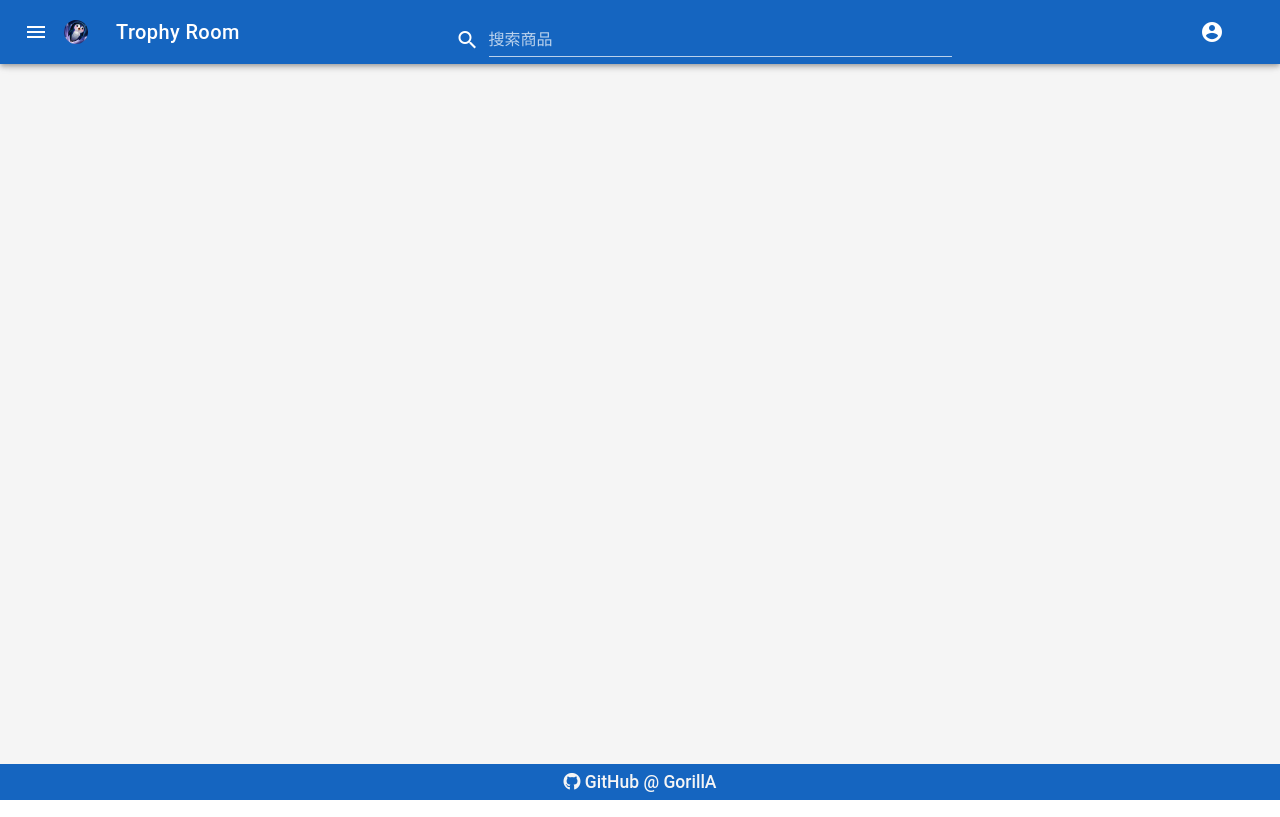
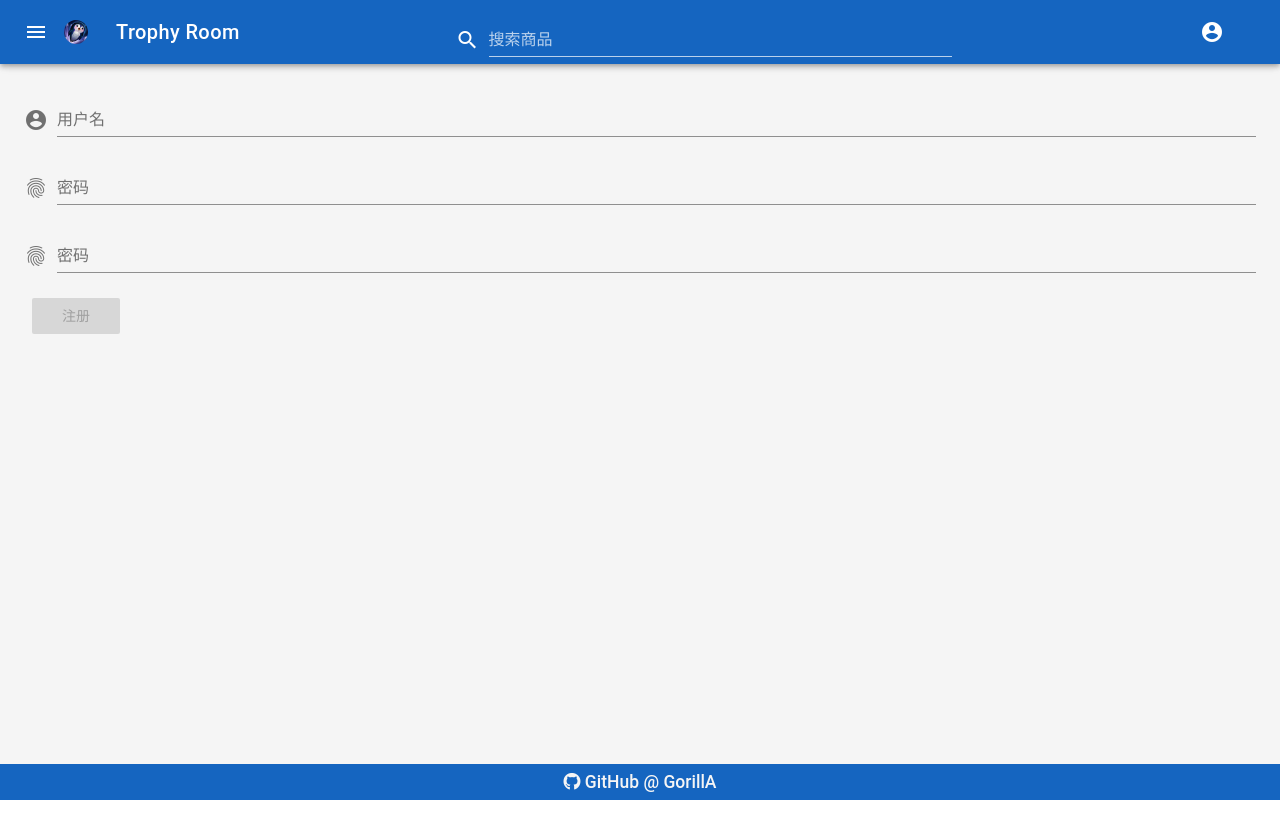
Before and after one commit to impacnHo/maple, a Vue app: page /#/user/logup in a window 1280 px wide. Built offline with nearby package versions, Linux system fonts and the light colour scheme.

Commit message:
更新登录功能

```diff
--- /dev/null
+++ b/src/components/log/login.vue
@@ -0,0 +1,71 @@
+<template>
+  <v-container>
+    <v-layout justify-center row fill-height>
+      <v-flex lg6 text-center>
+        <v-form ref="form" v-model="valid" lazy-validation>
+          <v-text-field prepend-icon="account_circle"
+                        v-model="userRegistry.username"
+                        :rules="[rules.counterUsn,rules.validateUsn]"
+                        required
+                        clearable
+                        label="用户名"></v-text-field>
+          <v-text-field prepend-icon="fingerprint"
+                        required
+                        v-model="userRegistry.pwd"
+                        :rules="[rules.counterPwd]"
+                        :append-icon="showPwd ? 'visibility_off' : 'visibility'"
+                        :type="showPwd ? 'text':'password'"
+                        @click:append="showPwd = !showPwd"
+                        label="密码"></v-text-field>
+          <v-btn large class="white--text" color="blue darken-3" :disabled="!valid" @click="login">登录</v-btn>
+        </v-form>
+      </v-flex>
+    </v-layout>
+  </v-container>
+</template>
+
+<script>
+  export default {
+    name: "login",
+    data() {
+      return {
+        valid: true,
+        showPwd: false,
+        userRegistry: {
+          username: '',
+          pwd: ''
+        },
+        rules: {
+          counterUsn: value => (value.length > 2 && value.length < 11) || '用户名长度必须为3-10位',
+          counterPwd: value => (value.length > 9 && value.length < 21) || '密码长度必须为10-20位',
+          validateUsn: value => (/^[A-Za-z0-9]*$/.test(value)) || '用户名只能由数字和英文组成'
+        }
+      }
+    },
+    methods: {
+      login() {
+        let options = {
+          method: 'POST',
+          headers: {'Content-Type': 'application/x-www-form-urlencoded'},
+          url: this.$axios.defaults.baseURL + '/user/register',
+          data: {
+            'username': this.userRegistry.username,
+            'pwd': this.userRegistry.pwd
+          }
+        }
+        this.$axios(options).then(function (response) {
+          if (response.data.data != null)
+            console.log('登录成功：token = ' + response.data.data)
+          else
+            console.log('登录失败：' + response.data.message)
+        }).catch(function (error) {
+          console.log(error)
+        })
+      }
+    }
+  }
+</script>
+
+<style scoped>
+
+</style>
--- /dev/null
+++ b/src/components/log/logup.vue
@@ -0,0 +1,62 @@
+<template>
+  <v-form v-model="valid">
+    <v-text-field prepend-icon="account_circle"
+                  required
+                  v-model="userRegistry.username"
+                  :rules="usernameRules"
+                  clearable
+                  label="用户名"></v-text-field>
+    <v-text-field prepend-icon="fingerprint"
+                  required
+                  v-model="userRegistry.pwd"
+                  :rules="pwdRules"
+                  :type="password"
+                  label="密码"></v-text-field>
+    <v-text-field prepend-icon="fingerprint"
+                  required
+                  v-model="confirmPwd"
+                  :rules="confirmPwdRules"
+                  :type="password"
+                  label="密码"></v-text-field>
+    <v-btn color="blue darken-3" :disabled="!valid" @click="logup">注册</v-btn>
+  </v-form>
+</template>
+
+<script>
+  export default {
+    name: "logup",
+    data() {
+      return {
+        valid: true,
+        userRegistry: {
+          username: '',
+          pwd: ''
+        },
+        confirmPwd: '',
+        usernameRules: [
+          v => !!v || '用户名不能为空',
+          v => v.length < 3 || '用户名长度必须在3-10之间',
+          v => v.length > 3 || '用户名长度必须在3-10之间',
+          v => !/^[A-Za-z0-9]*$/.test(v) || '用户名只能由英文和数字组成'
+        ],
+        pwdRules: [
+          v => !!v || '密码不能为空',
+          v => v.length < 10 || '密码长度必须在10-20之间',
+          v => v.length > 20 || '密码长度必须在10-20之间'
+        ],
+        confirmPwdRules: [
+          v => v !== this.userRegistry.pwd || '两次密码输入不一致'
+        ]
+      }
+    },
+    methods: {
+      logup() {
+        alert('注册')
+      }
+    }
+  }
+</script>
+
+<style scoped>
+
+</style>
--- a/src/router/index.js
+++ b/src/router/index.js
@@ -3,7 +3,8 @@ import Router from 'vue-router'
 import Index from '../components/Index'
 import ProductList from '../components/v-productList'
 import ProductDetail from '../components/v-productDetail'
-import Register from '../components/v-register'
+import Login from '../components/log/login'
+import Logup from '../components/log/logup'
 
 Vue.use(Router)
 
@@ -25,9 +26,14 @@ export default new Router({
       component: ProductDetail
     },
     {
-      path: '/user/register',
-      name: 'register',
-      component: Register
+      path: '/user/login',
+      name: 'Login',
+      component: Login
+    },
+    {
+      path: '/user/logup',
+      name: 'Logup',
+      component: Logup
     }
   ]
 })
```
